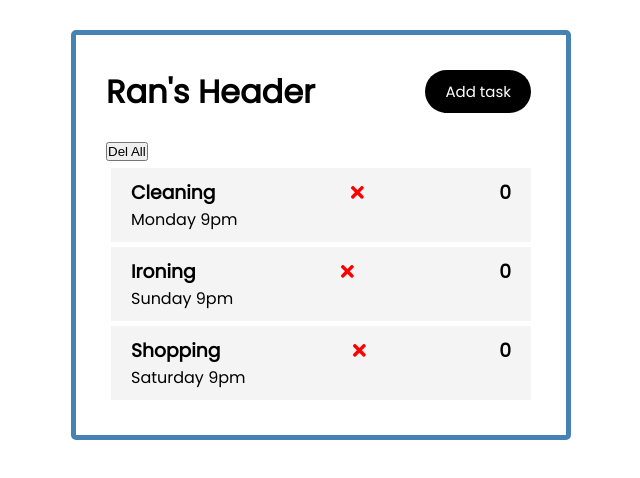
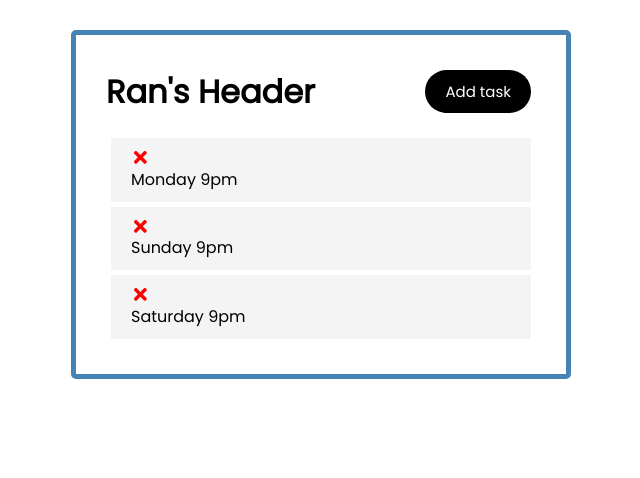
Before and after one commit to ranerlich7/ran-task, a React (Create React App) app: page / in a window 1280 px wide. Shown: the top 478 px of the page, without its empty margins (319-959 px from the left). Built offline with nearby package versions, Linux system fonts and the light colour scheme; the HTML template or start-up script is replaced by a standard one.

Commit message:
cleaned task a bit and delete all tasks when clicking task

```diff
--- a/src/App.js
+++ b/src/App.js
@@ -30,7 +30,7 @@ function App() {
     console.log(counter)
   }
 
-  function deleteTask() {
+  function deleteTask(taskID) {
     setTasks([])
   }
 
--- a/src/components/Task.js
+++ b/src/components/Task.js
@@ -6,11 +6,11 @@ import { FaTimes } from "react-icons/fa"
 //     counter = counter + 1;
 // }
 
-function Task({ content, date, counter, taskClick }) {
+function Task({  task, deleteTask }) {
     return (
             <div className="task">
-                <h3>{content} <FaTimes onClick={taskClick} color="red" /> {counter}</h3>
-                <p>{date}</p>
+                <h3>{task.content} <FaTimes onClick={() => deleteTask(task.id)} color="red" /></h3>
+                <p>{task.date}</p>
             </div>
         )
     }
--- a/src/components/Tasks.js
+++ b/src/components/Tasks.js
@@ -2,11 +2,10 @@ import Task from "./Task"
 
 
 
-function Tasks({taskClick, counter, deleteTask, tasks}) {
+function Tasks({deleteTask, tasks}) {
     return (
     <>
-    <button onClick={deleteTask}>Del All</button>
-    {tasks.map((task) => <Task key={task.id} content={task.name} date={task.date} taskClick={taskClick} counter={counter}/>)}
+    {tasks.map((task) => <Task key={task.id} deleteTask={deleteTask} task={task}/>)}
     </>
   )
 }
```
